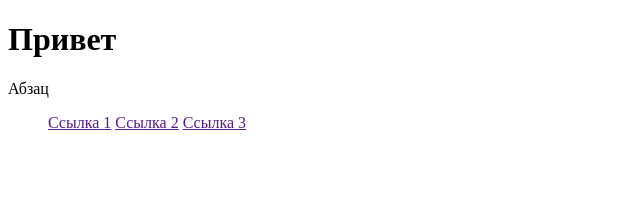
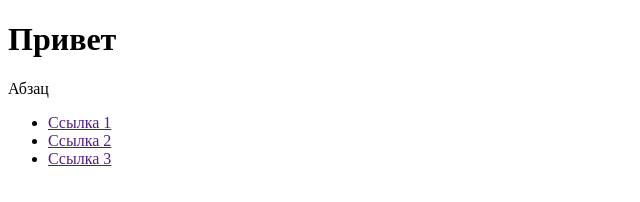
Before and after one commit to Sanwed/test-1, a plain HTML site: page index.html in a window 1280 px wide. Shown: the whole page, without its empty margins (0-640 px from the left). Drawn offline with Linux system fonts and the light colour scheme.

Commit message:
fix: Меняет список на навигацию

```diff
--- a/index.html
+++ b/index.html
@@ -10,10 +10,12 @@
 <body>
 <h1>Привет</h1>
 <p>Абзац</p>
-<ul>
-  <a href="">Ссылка 1</a>
-  <a href="">Ссылка 2</a>
-  <a href="">Ссылка 3</a>
-</ul>
+<nav>
+  <ul>
+    <li><a href="">Ссылка 1</a></li>
+    <li><a href="">Ссылка 2</a></li>
+    <li><a href="">Ссылка 3</a></li>
+  </ul>
+</nav>
 </body>
 </html>
```
